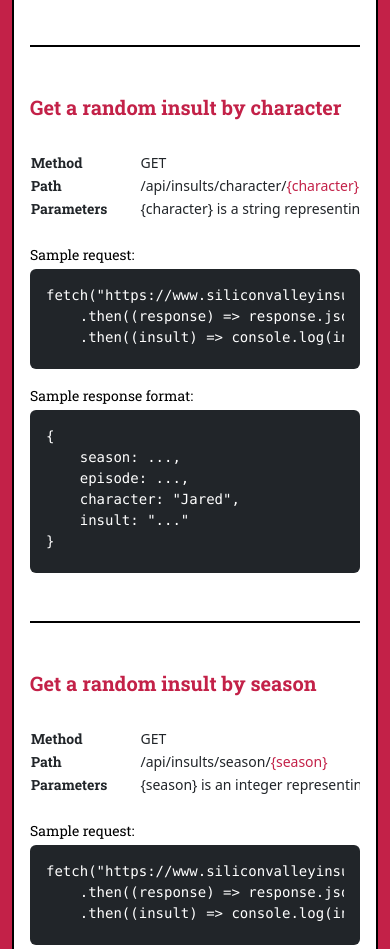
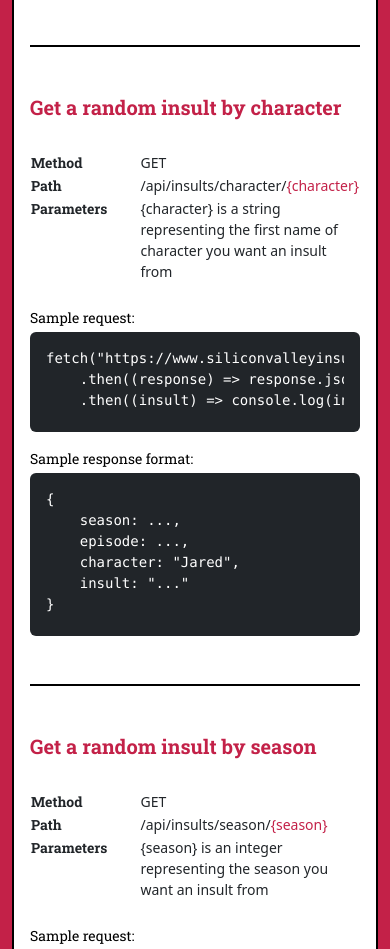
Before and after one commit to danielbrainich/silicon-valley-insults, a website: page static/index.html in a window 390 px wide. Shown: the part 2140-3089 px from the top of the page. Drawn offline with nearby package versions, Linux system fonts and the light colour scheme; files that its build step writes are made by us from their sources.

Commit message:
testing responsiveness

```diff
--- a/static/main.css
+++ b/static/main.css
@@ -121,6 +121,11 @@ footer {
 }
 
 .table-container {
+  width: 100%;
   overflow-x: auto;
-  white-space: nowrap;
 }
+
+table {
+  width: auto; /* Ensure the table can expand as needed */
+  border-collapse: collapse; /* Optional, for styling */
+}
```
